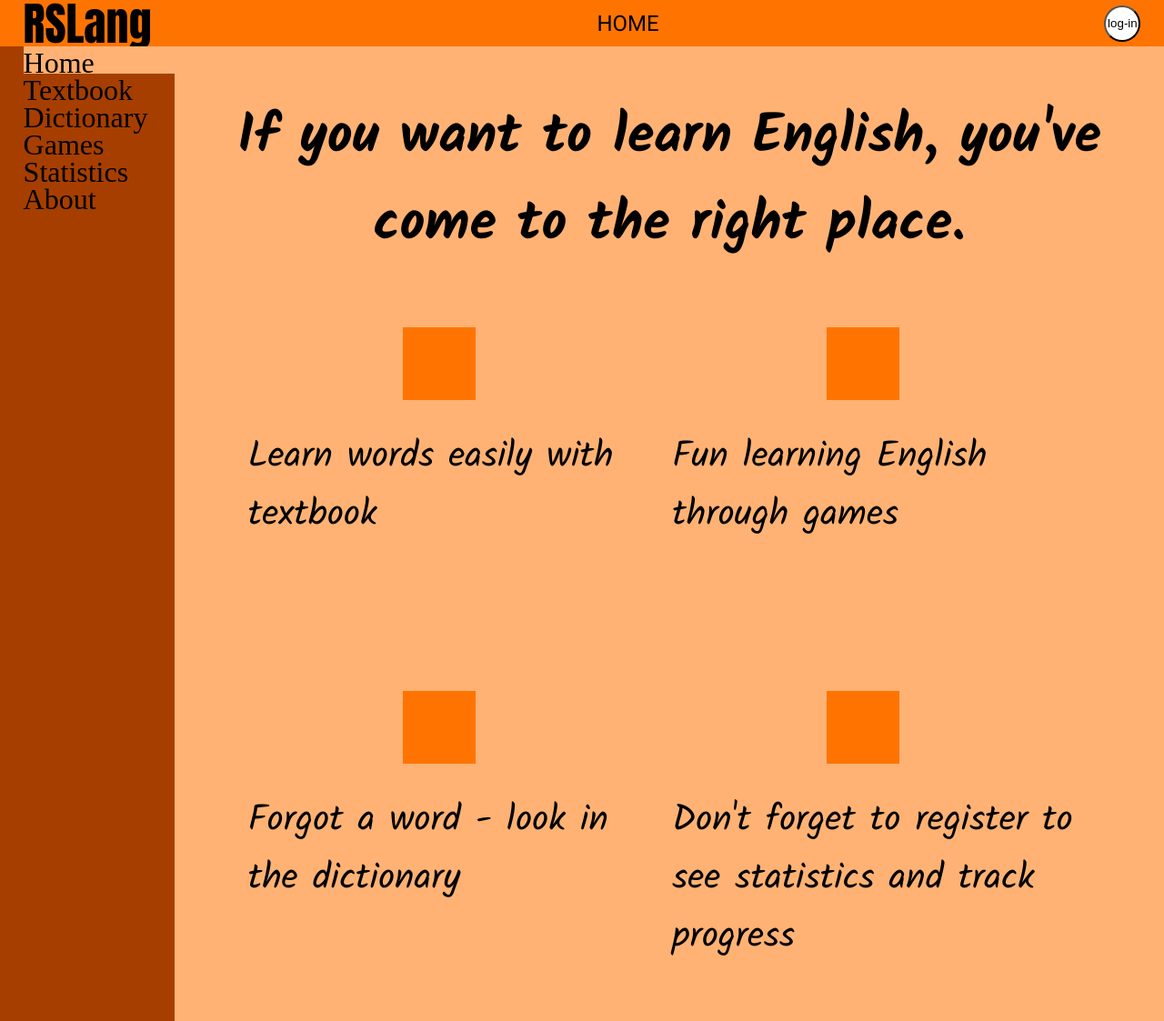
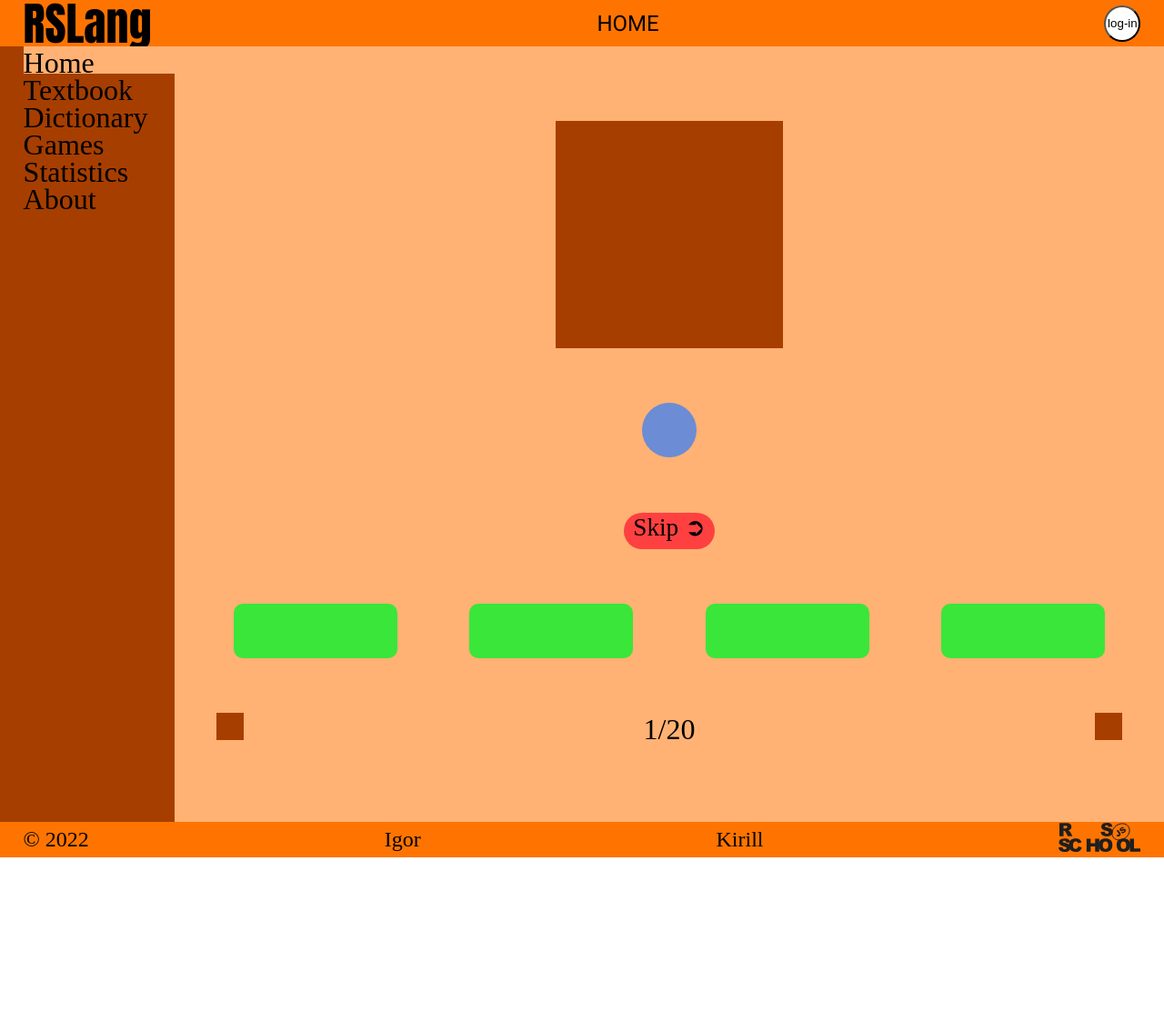
Before and after one commit to kerllsname/rslang, a website built with webpack: page rslang/src/index.html in a window 1280 px wide. Shown: the top 1123 px of the page at 91% size. After the commit the page ends 943 px from the top, so only its background shows below. Built offline with nearby package versions, Linux system fonts and the light colour scheme.

Commit message:
feat: add audio-chalenge css style

```diff
--- a/rslang/src/app/body/wrapper/main/games/audio-challenge.ts
+++ b/rslang/src/app/body/wrapper/main/games/audio-challenge.ts
@@ -17,7 +17,7 @@ export default class AudioChallange {
 
     new BaseComponent(this.audioChallange, 'div', ['main__games__audioChallange-img']).render();
     new BaseComponent(this.audioChallange, 'div', ['main__games__audioChallange-buttonSound']).render();
-    new BaseComponent(this.audioChallange, 'div', ['main__games__audioChallange-buttonSkip']).render();
+    new BaseComponent(this.audioChallange, 'div', ['main__games__audioChallange-buttonSkip'], 'Skip &#10162').render();
     new AnswerBox(this.audioChallange).render();
 
     this.audioChallange.appendChild(this.containerPanel);
--- a/rslang/src/app/body/wrapper/main/main.ts
+++ b/rslang/src/app/body/wrapper/main/main.ts
@@ -1,4 +1,5 @@
-import MainHome from './main-home';
+// import MainHome from './main-home';
+import AudioChallange from './games/audio-challenge';
 
 export default class Main {
   readonly main: HTMLElement;
@@ -11,7 +12,8 @@ export default class Main {
     this.root.appendChild(this.main);
     this.main.classList.add('main');
 
-    new MainHome(this.main).render();
+    // new MainHome(this.main).render();
+    new AudioChallange(this.main).render();
 
     return this.main;
   }
--- a/rslang/src/style.css
+++ b/rslang/src/style.css
@@ -55,7 +55,7 @@ html {
   flex-direction: row;
   justify-items: start;
   width: 100%;
-  min-height: 1077px;
+  min-height: 853px;
 }
 
 .aside {
@@ -327,3 +327,75 @@ margin-bottom: 30px;
 .footer__author:hover {
   color: #67E667;
 }
+
+/*-----------Game-Audio--------------------------*/
+
+.main__games__audioChallange {
+  display: flex;
+  flex-direction: column;
+  justify-content: space-around;
+  align-items: center;
+  padding-top: 5%;
+  height: 800px;
+}
+
+.main__games__audioChallange-img {
+  width: 250px;
+  height: 250px;
+  background-color: #A63E00;
+}
+
+.main__games__audioChallange-buttonSound {
+  width: 60px;
+  height: 60px;
+  border-radius: 50%;
+  background-color: #6C8CD5;
+}
+
+.main__games__audioChallange-buttonSkip {
+  width: 100px;
+  height: 40px;
+  text-align: center;
+  font-size: 1.7rem;
+  border-radius: 20px;
+  background-color: #FF4040;
+}
+
+.main__games__audioChallange__answerBox {
+  display: flex;
+  flex-direction: row;
+  justify-content: space-around;
+  width: 100%;
+}
+
+.main__games__audioChallange__buttonAnswer {
+  width: 180px;
+  height: 60px;
+  text-align: center;
+  border-radius: 10px;
+  background-color: #39E639;
+}
+
+.main__games__audioChallange__containerPanel {
+  display: flex;
+  flex-direction: row;
+  justify-content: space-between;
+  padding: 0 20px;
+  width: 100%;
+}
+
+.main__games__audioChallange__containerPanel-buttonVolume {
+  width: 30px;
+  height: 30px;
+  background-color: #A63E00;
+}
+
+.main__games__audioChallange__containerPanel-counter {
+  font-size: 2rem;
+}
+
+.main__games__audioChallange__containerPanel-fullScreen {
+  width: 30px;
+  height: 30px;
+  background-color: #A63E00;
+}
```
